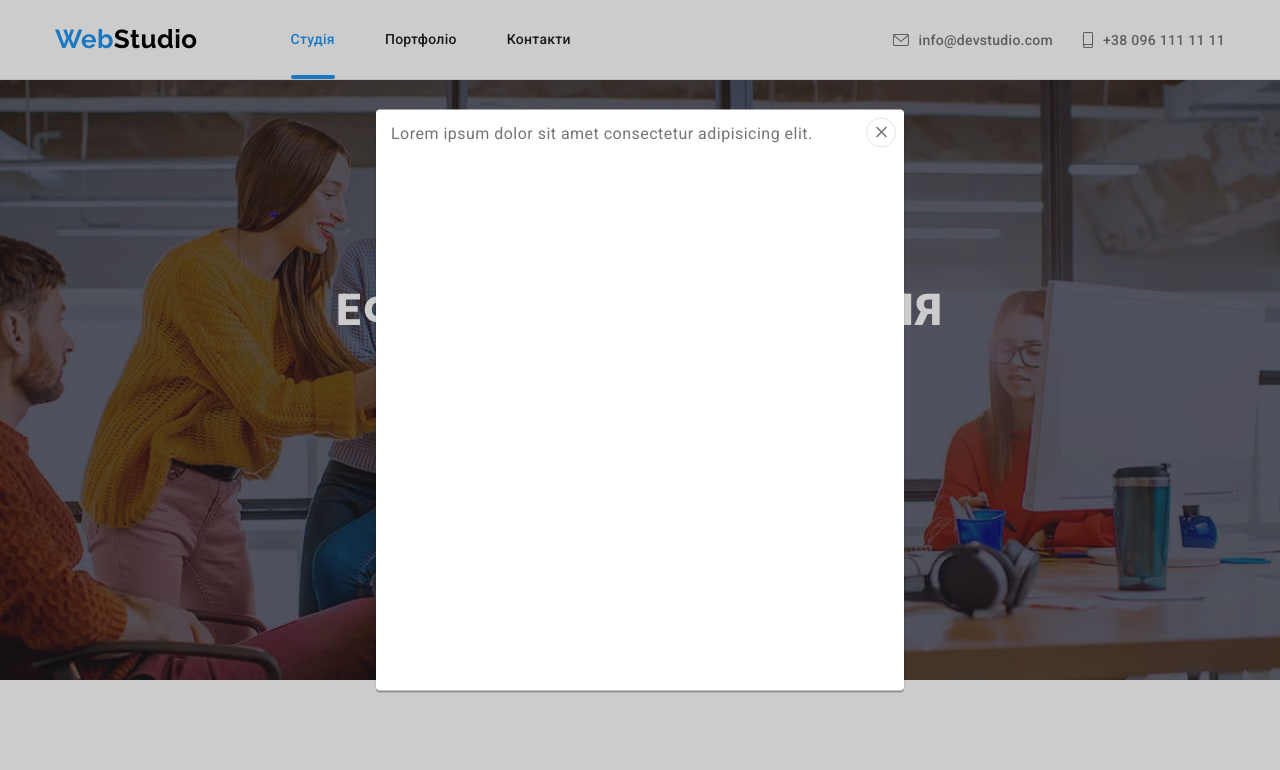
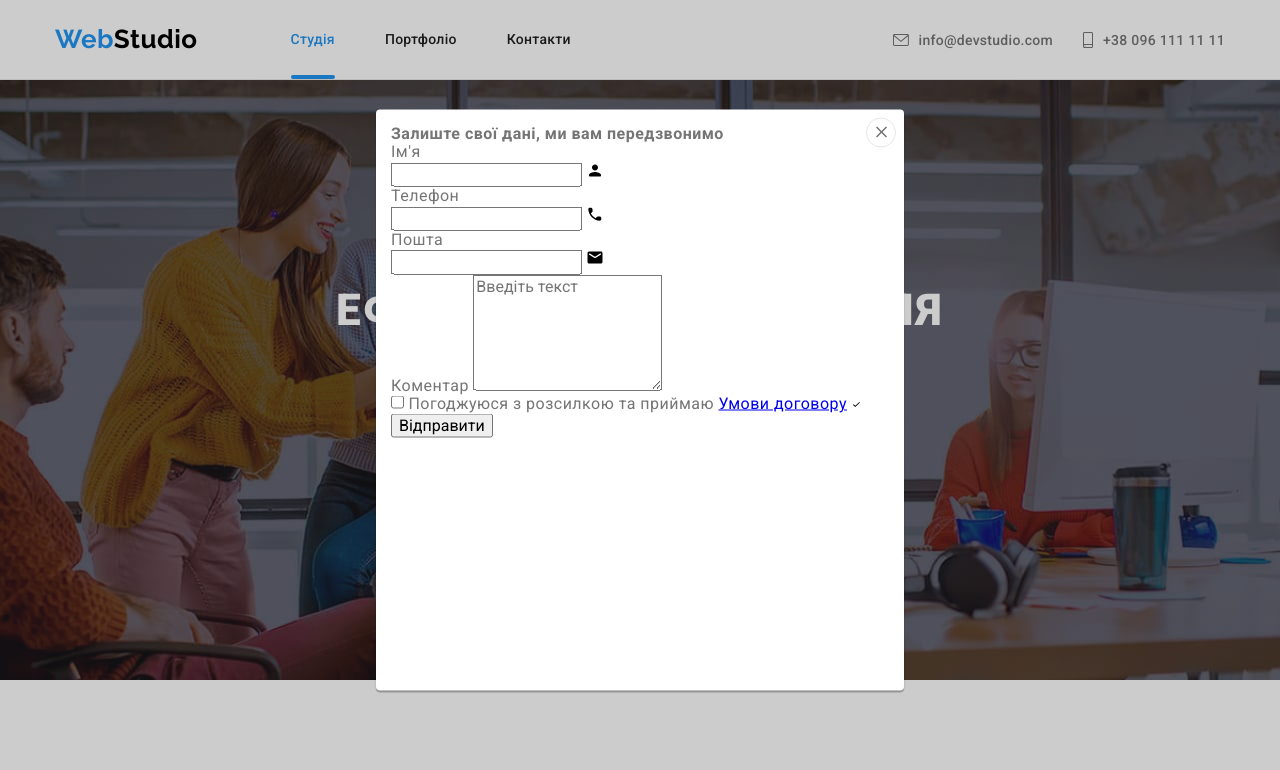
Before and after one commit to PDigitator/goit-markup-hw-06, a plain HTML site: page index.html in a window 1280 px wide. Both pictures are taken after a click on the button "Замовити послугу". Shown: the top 770 px of the page. Drawn offline with nearby package versions, Linux system fonts and the light colour scheme.

Commit message:
Додає розмітку форм

```diff
--- a/index.html
+++ b/index.html
@@ -539,18 +539,82 @@
             </li>
           </ul>
         </div>
+        <div class="container-form">
+          <p class="container-form-title">Підпишіться на розсилку</p>
+          <form class="footer-form" name="footer_form">
+            <label class="footer-form-label">
+              <input
+                class="footer-form-field"
+                type="email"
+                name="user_male"
+                lang="en"
+                placeholder="E-mail"
+              />
+            </label>
+
+            <!-- <div class="footer-form-wrapper"> -->
+            <button class="modal-form-button" type="submit">Підписатися</button>
+            <!-- <svg class="footer-form-icon" width="24" height="24">
+                <use href="./images/icons.svg#send"></use>
+              </svg> -->
+            <!-- </div> -->
+          </form>
+        </div>
       </div>
     </footer>
 
     <!-- Модальне вікно -->
     <div class="backdrop is-hidden" data-modal>
       <div class="modal">
-        <p>Lorem ipsum dolor sit amet consectetur adipisicing elit.</p>
-        <button type="button" class="button close-cross" aria-label="Закрити" data-modal-close>
+        <button class="button close-cross" type="button" aria-label="Закрити" data-modal-close>
           <svg class="close-cross-icon" width="18" height="18">
             <use href="./images/icons.svg#close-cross"></use>
           </svg>
         </button>
+        <strong>Залиште свої дані, ми вам передзвонимо</strong>
+        <form class="modal-form" name="modal_form">
+          <div class="modal-form-group" role="group">
+            <label class="modal-form-label" for="user_name">Ім'я</label>
+            <div class="modal-form-wrapper">
+              <input class="modal-form-field" type="text" name="user_name" id="user_name" />
+              <svg class="modal-form-icon" width="18" height="18">
+                <use href="./images/icons.svg#person-black"></use>
+              </svg>
+            </div>
+            <label class="modal-form-label" for="user_phone">Телефон</label>
+            <div class="modal-form-wrapper">
+              <input class="modal-form-field" type="tel" name="user_phone" id="user_phone" />
+              <svg class="modal-form-icon" width="18" height="18">
+                <use href="./images/icons.svg#phone-black"></use>
+              </svg>
+            </div>
+            <label class="modal-form-label" for="user_male">Пошта</label>
+            <div class="modal-form-wrapper">
+              <input class="modal-form-field" type="email" name="user_male" id="user_male" />
+              <svg class="modal-form-icon" width="18" height="18">
+                <use href="./images/icons.svg#email-black"></use>
+              </svg>
+            </div>
+            <label class="modal-form-label" for="user_message">Коментар</label>
+            <textarea
+              class="modal-form-message"
+              name="user_message"
+              id="user_message"
+              rows="6"
+              placeholder="Введіть текст"
+            ></textarea>
+          </div>
+          <div role="group">
+            <input class="modal-form-chekbox" type="checkbox" id="user_agreement" />
+            <label for="user_agreement"
+              >Погоджуюся з розсилкою та приймаю <a href="#">Умови договору</a></label
+            >
+            <svg class="modal-form-icon" width="11" height="8">
+              <use href="./images/icons.svg#check"></use>
+            </svg>
+          </div>
+          <button class="modal-form-button" type="submit">Відправити</button>
+        </form>
       </div>
     </div>
 
```
